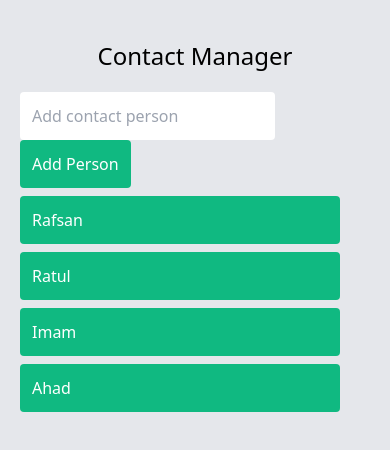
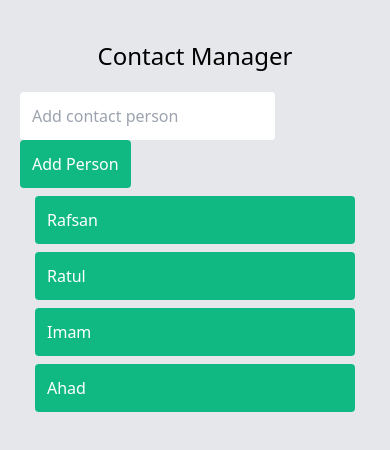
Before and after one commit to itsrafsanjani/contact-manager, a React (Create React App) app: page / in a window 390 px wide. Shown: the top 450 px of the page. Built offline with nearby package versions, Linux system fonts and the light colour scheme.

Commit message:
feat: components design and logic updated

```diff
--- a/src/components/AddPersonForm.js
+++ b/src/components/AddPersonForm.js
@@ -9,15 +9,18 @@ function AddPersonForm(props) {
     }
 
     function handleSubmit(e) {
+        if (person && person.trim()) {
             props.handleSubmit(person)
+        }
         setPerson('')
         e.preventDefault()
     }
 
     return (
-        <form className="container mb-2 md:flex md:items-center md:justify-center"
+        <div>
+            <form className="container mb-2"
                 onSubmit={handleSubmit}>
-            <input className="px-3 py-3 mr-2 outline-none rounded focus:ring-2 focus:ring-green-500"
+                <input className="px-3 py-3 mr-2 outline-none rounded"
                     type="text"
                     placeholder="Add contact person"
                     onChange={handleChange}
@@ -25,6 +28,7 @@ function AddPersonForm(props) {
                 <button className="bg-green-500 hover:bg-green-600 px-3 py-3 rounded text-white font-normal"
                     type="submit">Add Person</button>
             </form>
+        </div>
     )
 
 }
--- a/src/components/App.js
+++ b/src/components/App.js
@@ -4,7 +4,7 @@ const contacts = ['Rafsan', 'Ratul', 'Imam', 'Ahad']
 
 function App() {
   return (
-    <div className="bg-gray-200 min-h-screen container p-5">
+    <div className="bg-gray-200 min-h-screen w-screen container p-5">
       <h1 className="text-2xl text-center m-5">Contact Manager</h1>
       <ContactManager data={contacts} />
     </div>
--- a/src/components/ContactManager.js
+++ b/src/components/ContactManager.js
@@ -10,7 +10,7 @@ function ContactManager(props) {
     }
 
     return (
-        <div>
+        <div className="flex flex-col justify-center items-center">
             <AddPersonForm handleSubmit={addPerson} />
             <PeopleList data={contacts} />
         </div>
--- a/src/components/PeopleList.js
+++ b/src/components/PeopleList.js
@@ -4,7 +4,11 @@ function PeopleList(props) {
         <li className="w-80 px-3 py-3 bg-green-500 text-white rounded mb-2 break-words" key={index}>{value}</li>
     )
 
-    return <ul className="container mb-2 md:flex md:flex-col md:items-center md:justify-center">{listItems}</ul>
+    return (
+        <div>
+            <ul className="container mb-2">{listItems}</ul>
+        </div>
+    )
 }
 
 export default PeopleList
```
Lines whose indentation alone changed are shown as unchanged.
